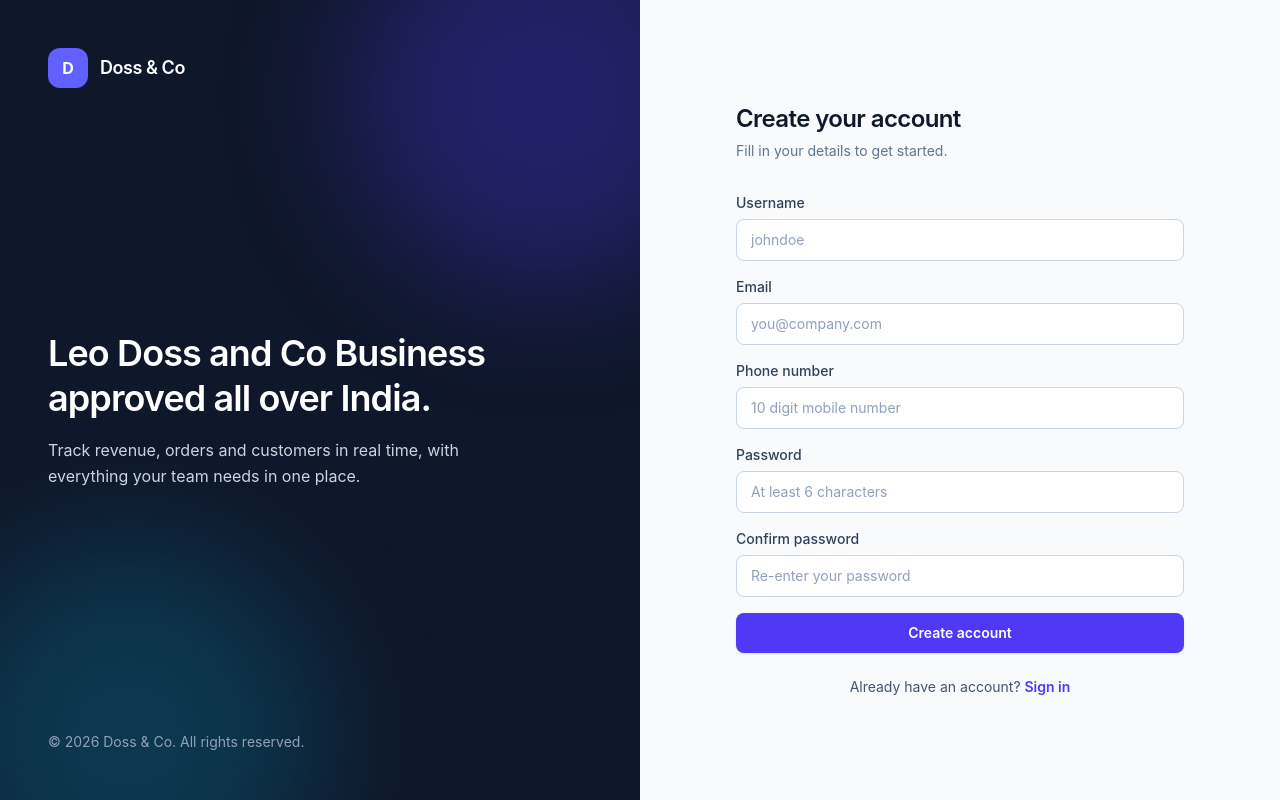
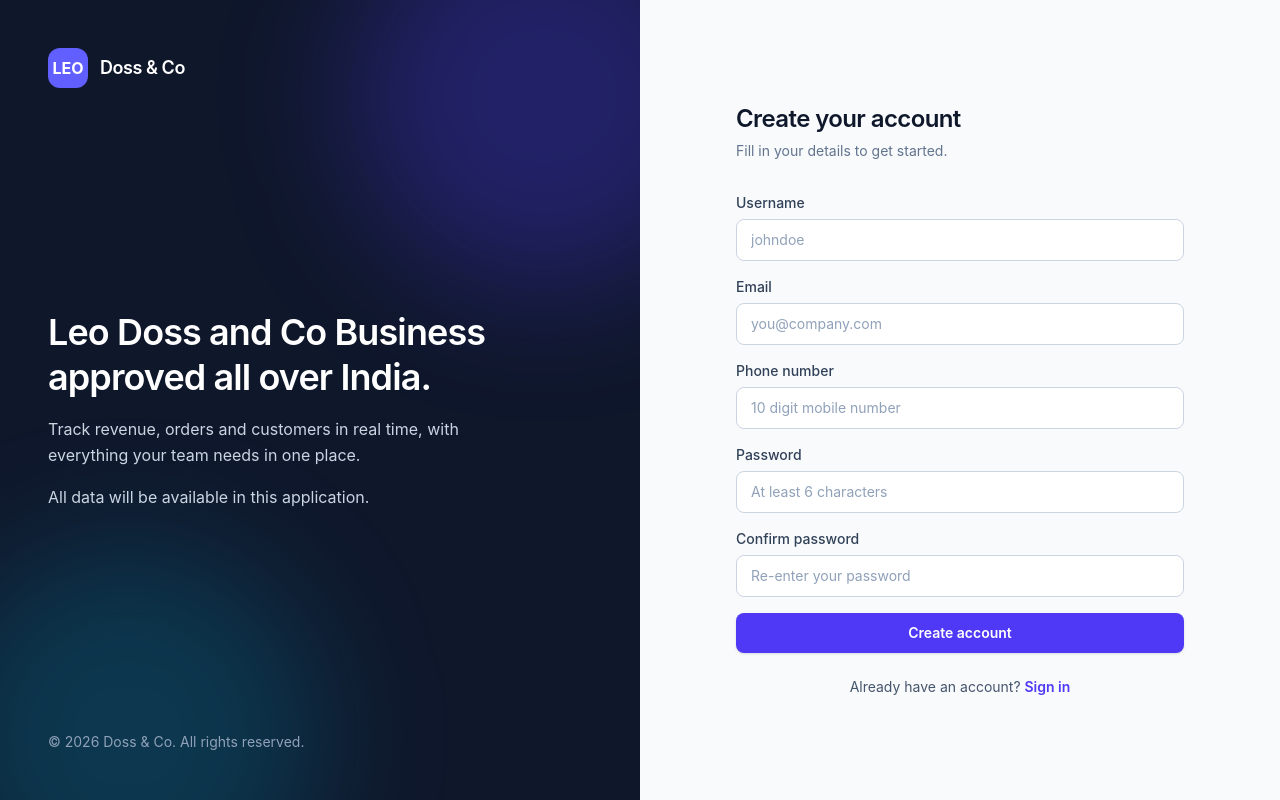
Before and after one commit to DileepMylapuri/Authentication_Form, a React (Vite) app: page / in a window 1280 px wide. Built offline with nearby package versions, Linux system fonts and the light colour scheme.

Commit message:
Phara Changed on BrandPanel

```diff
--- a/src/components/auth/BrandPanel.jsx
+++ b/src/components/auth/BrandPanel.jsx
@@ -5,7 +5,7 @@ const BrandPanel = () => (
         <div className='absolute -top-24 -right-24 h-96 w-96 rounded-full bg-indigo-600/30 blur-3xl' />
         <div className='absolute -bottom-32 -left-16 h-96 w-96 rounded-full bg-cyan-500/20 blur-3xl' />
         <div className='relative flex items-center gap-3'>
-            <div className='h-10 w-10 rounded-xl bg-indigo-500 grid place-items-center font-bold'>D</div>
+            <div className='h-10 w-10 rounded-xl bg-indigo-500 grid place-items-center font-bold'>LEO</div>
             <span className='text-lg font-semibold tracking-tight'>Doss &amp; Co</span>
         </div>
         <div className='relative max-w-md'>
@@ -15,6 +15,9 @@ const BrandPanel = () => (
             <p className='mt-4 text-slate-300 leading-relaxed'>
                 Track revenue, orders and customers in real time, with everything your team needs in one place.
             </p>
+            <p className='mt-4 text-slate-300 leading-relaxed'>
+                All data will be available in this application.
+            </p>
         </div>
         <p className='relative text-sm text-slate-400'>© {new Date().getFullYear()} Doss &amp; Co. All rights reserved.</p>
     </aside>
```
